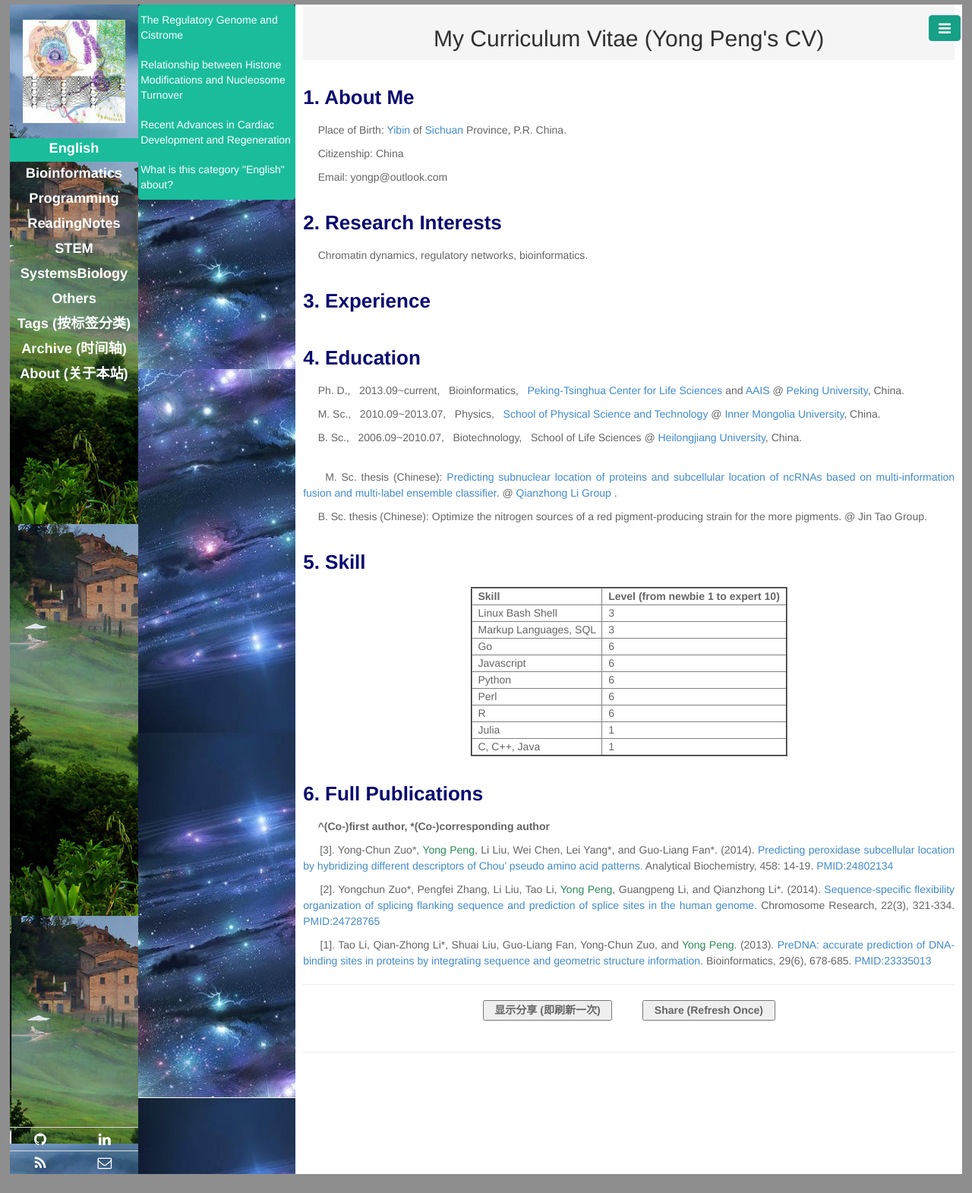
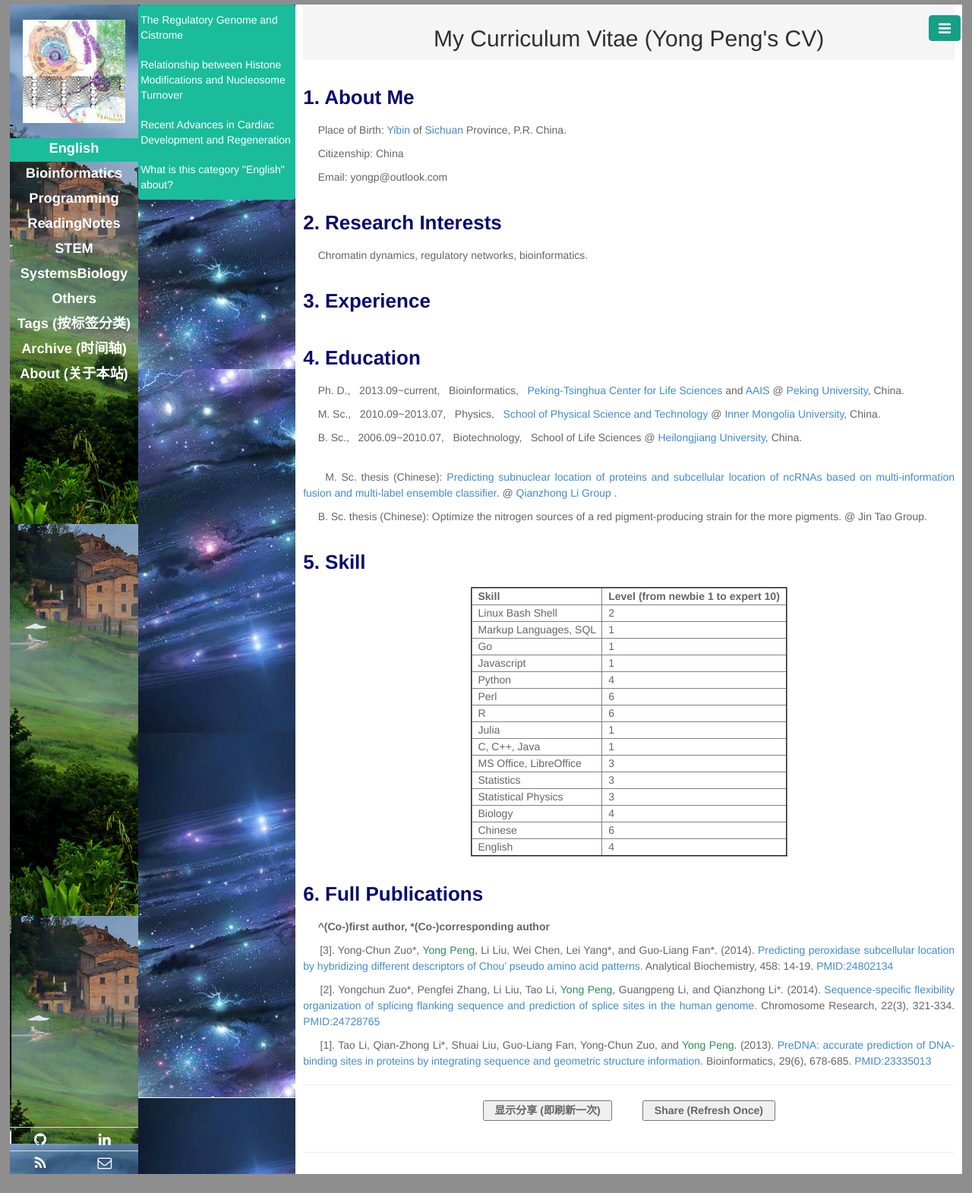
Before and after one commit to CTLife/CTLife.github.io, a Jekyll site: the page built from yongpeng.html, in a window 1280 px wide. Shown: the whole page at 76% size. Built offline with Jekyll 4.4.1, drawn with Linux system fonts in a browser that asks for light colours; Markdown is read by kramdown in place of the engine named in the settings.

Commit message:
Update yongpeng.html

```diff
--- a/yongpeng.html
+++ b/yongpeng.html
@@ -36,23 +36,23 @@ multi-information fusion and multi-label ensemble classifier</a>. @ <a href="htt
   </tr>
   <tr>
     <td> &nbsp;  Linux Bash Shell  &nbsp; </td>
-    <td> &nbsp;  3  &nbsp; </td>
+    <td> &nbsp;  2  &nbsp; </td>
   </tr>
   <tr>
     <td> &nbsp;  Markup Languages, SQL  &nbsp; </td>
-    <td> &nbsp;  3  &nbsp; </td>
+    <td> &nbsp;  1  &nbsp; </td>
   </tr>
   <tr>
     <td> &nbsp;  Go  &nbsp; </td>
-    <td> &nbsp;  6  &nbsp; </td>
+    <td> &nbsp;  1  &nbsp; </td>
   </tr>
   <tr>
     <td> &nbsp;  Javascript  &nbsp; </td>
-    <td> &nbsp;  6  &nbsp; </td>
+    <td> &nbsp;  1  &nbsp; </td>
   </tr>
   <tr>
     <td> &nbsp;  Python  &nbsp; </td>
-    <td> &nbsp;  6  &nbsp; </td>
+    <td> &nbsp;  4  &nbsp; </td>
   </tr>
   <tr>
     <td> &nbsp;  Perl  &nbsp; </td>
@@ -69,6 +69,30 @@ multi-information fusion and multi-label ensemble classifier</a>. @ <a href="htt
   <tr>
     <td> &nbsp;  C, C++, Java  &nbsp; </td>
     <td> &nbsp;  1  &nbsp; </td>
+  </tr>
+  <tr>
+    <td> &nbsp;  MS Office,  LibreOffice  &nbsp; </td>
+    <td> &nbsp;  3  &nbsp; </td>
+  </tr>
+  <tr>
+    <td> &nbsp;  Statistics  &nbsp; </td>
+    <td> &nbsp;  3  &nbsp; </td>
+  </tr>
+  <tr>
+    <td> &nbsp;  Statistical Physics  &nbsp; </td>
+    <td> &nbsp;  3  &nbsp; </td>
+  </tr>
+  <tr>
+    <td> &nbsp;  Biology  &nbsp; </td>
+    <td> &nbsp;  4  &nbsp; </td>
+  </tr>
+  <tr>
+    <td> &nbsp;  Chinese  &nbsp; </td>
+    <td> &nbsp;  6  &nbsp; </td>
+  </tr>
+  <tr>
+    <td> &nbsp;  English  &nbsp; </td>
+    <td> &nbsp;  4  &nbsp; </td>
   </tr>
 </table>
 
```
